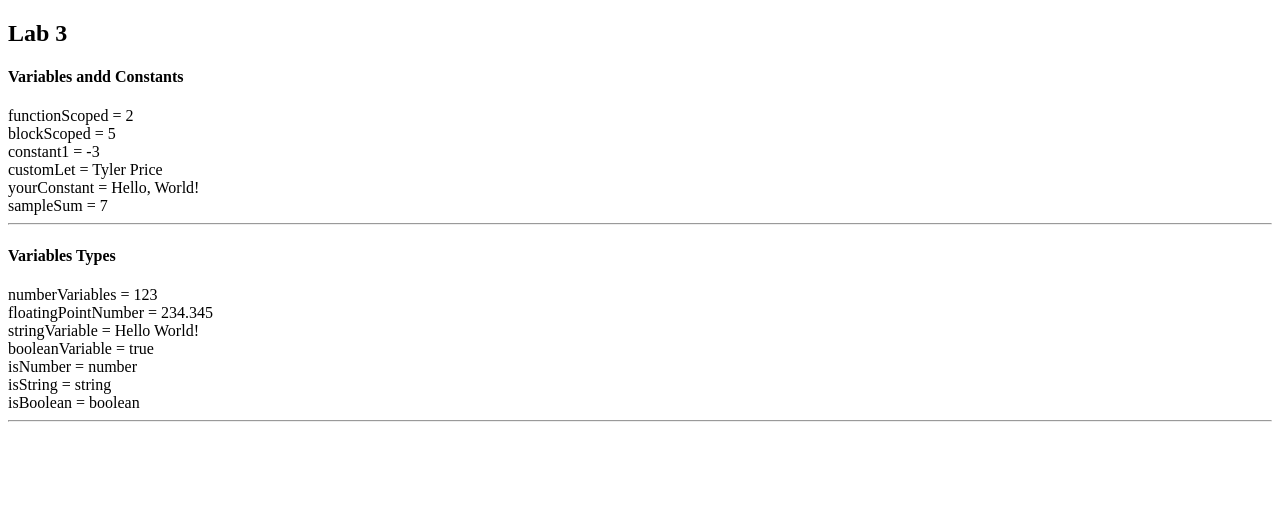
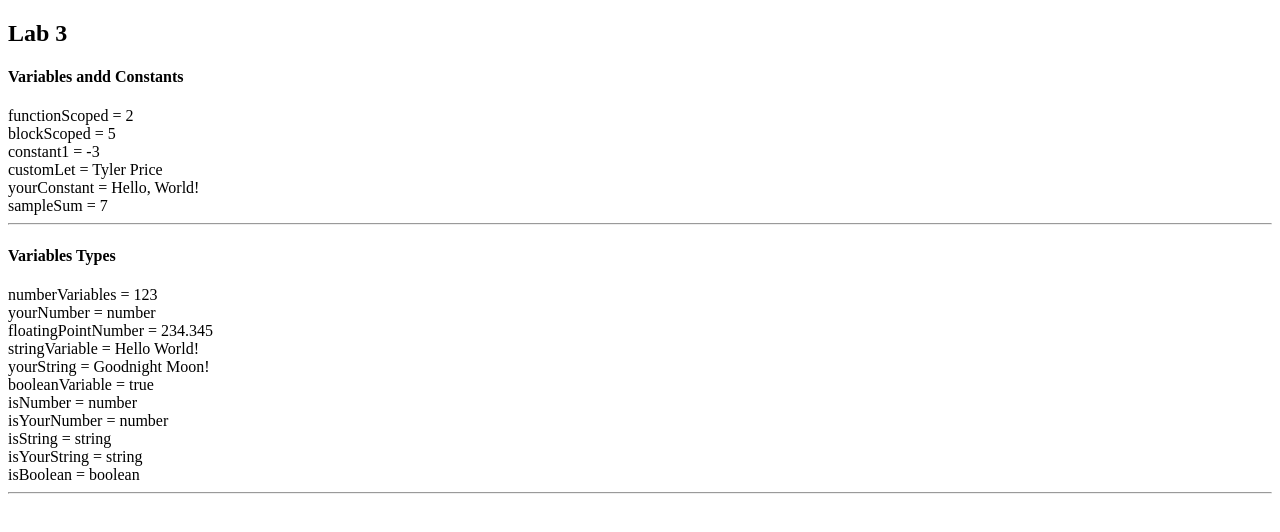
Before and after one commit to pricefy-dotcom/webdev-client, a Next.js app in the folder 2026/fall/webdev/webdev-client/: page /labs/lab3 in a window 1280 px wide. Shown: the top 532 px of the page. Built offline with nearby package versions, Linux system fonts and the light colour scheme.

Commit message:
Lab 3.2.2 user addition

```diff
--- a/2026/fall/webdev/webdev-client/app/labs/lab3/VariableTypes.tsx
+++ b/2026/fall/webdev/webdev-client/app/labs/lab3/VariableTypes.tsx
@@ -1,25 +1,37 @@
 export default function VariableTypes() {
     let numberVariable = 123;
+    let yourNumber = 456;
     let floatingPointNumber = 234.345;
     let stringVariable = "Hello World!";
+    let yourString = "Goodnight Moon!";
     let booleanVariable = true;
     let isNumber = typeof numberVariable;
+    let isYourNumber = typeof yourNumber;
     let isString = typeof stringVariable;
+    let isYourString = typeof yourString;
     let isBoolean = typeof booleanVariable;
     return (
         <div id="wd-variable-types">
             <h4>Variables Types</h4>
             numberVariables = {numberVariable}
             <br />
+            yourNumber = {isYourNumber}
+            <br />
             floatingPointNumber = {floatingPointNumber}
             <br />
             stringVariable = {stringVariable}
+            <br />
+            yourString = {yourString}
             <br />
             booleanVariable = {booleanVariable + ""}
             <br />
             isNumber = {isNumber}
             <br />
+            isYourNumber = {isYourNumber}
+            <br />
             isString = {isString}
+            <br />
+            isYourString = {isYourString}
             <br />
             isBoolean = {isBoolean}
             <hr />
```
